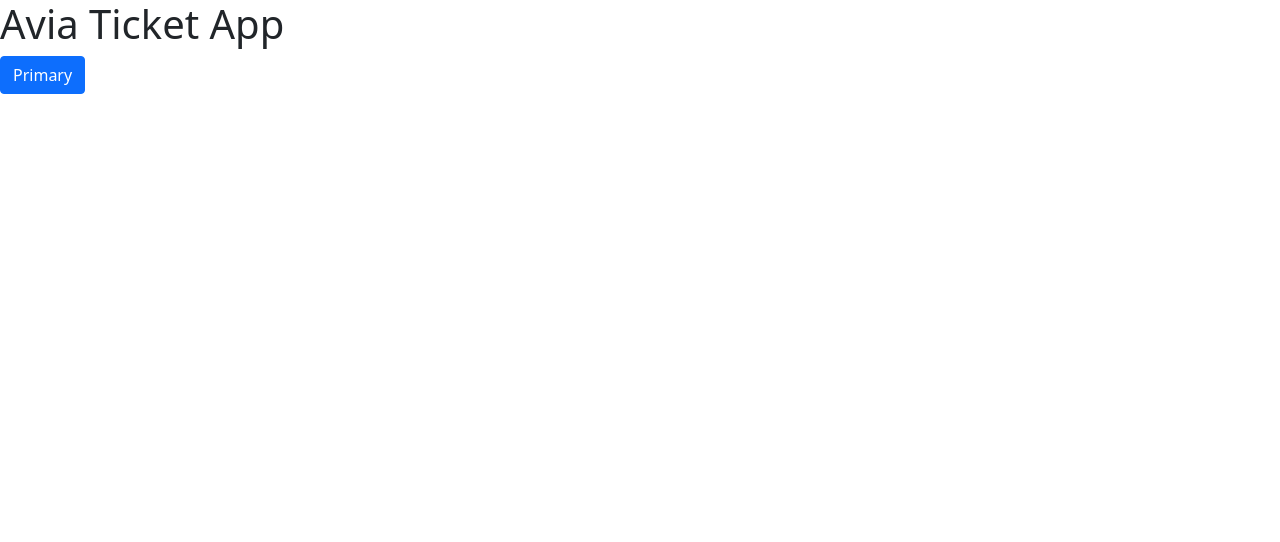
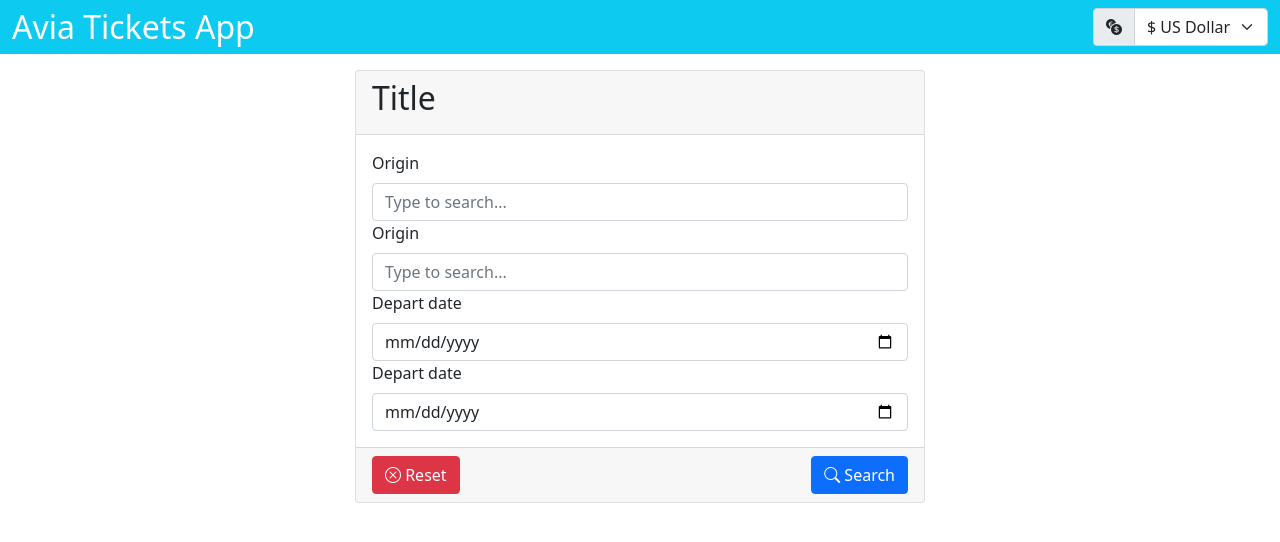
Before and after one commit to Bumble-sakh/Training-Avia-Tickets, a website built with webpack: page src/index.html in a window 1280 px wide. Built offline with nearby package versions, Linux system fonts and the light colour scheme; some packages are replaced by stand-ins of ours; no server answers.

Commit message:
edit: markup

```diff
--- a/src/index.html
+++ b/src/index.html
@@ -4,10 +4,84 @@
     <meta charset="UTF-8" />
     <meta name="viewport" content="width=device-width, initial-scale=1.0" />
     <meta http-equiv="X-UA-Compatible" content="ie=edge" />
-    <title>Avia Ticket App</title>
+    <title>Avia Tickets App</title>
   </head>
   <body>
-    <h1>Avia Ticket App</h1>
-    <button type="button" class="btn btn-primary">Primary</button>
+
+    <div class="container-fluid  bg-info">
+      <div class="row py-2">
+
+          <div class="col-4 col-mb-4"><span class="h2 text-white">Avia Tickets App</span></div>
+
+          <div class="col-8 col-mb-8 d-flex justify-content-end">
+
+            <div class="row">
+              <form name="currencySelect">
+                  <div class="input-group ">
+                    <i class="bi bi-currency-exchange input-group-text"></i>
+                    <select class="form-select form-control" >
+                      <option  value="dollar" selected>$ US Dollar</option>
+                      <option value="euro">€ Euro</option>
+                    </select>
+                  </div>
+              </form>
+            </div>
+
+          </div>
+
+      </div>
+    </div>
+
+    <div class="container">
+      <div class="row justify-content-center">
+        <div class="card  col-6 px-0 m-3">
+          <div class="card-header">
+            <h2>Title</h2>
+          </div>
+          <div class="card-body">
+            <form>
+              <label for="originDatalist" class="form-label">Origin</label>
+              <input class="form-control" list="originDatalistOptions" id="originDatalist" placeholder="Type to search...">
+              <datalist id="originDatalistOptions">
+                <option value="San Francisco">
+                <option value="New York">
+                <option value="Seattle">
+                <option value="Los Angeles">
+                <option value="Chicago">
+              </datalist>
+
+              <label for="destinationDatalist" class="form-label">Origin</label>
+              <input class="form-control" list="destinationDatalistOptions" id="destinationDatalist" placeholder="Type to search...">
+              <datalist id="destinationDatalistOptions">
+                <option value="San Francisco">
+                <option value="New York">
+                <option value="Seattle">
+                <option value="Los Angeles">
+                <option value="Chicago">
+              </datalist>
+
+              <label for="departDate" class="form-label">Depart date</label>
+              <input class="form-control" type="date" id="departDate">
+
+              <label for="returnDate" class="form-label">Depart date</label>
+              <input class="form-control" type="date" id="returnDate">
+            </form>
+          </div>
+          <div class="card-footer d-flex justify-content-between">
+            <button class="btn btn-danger">
+              <i class="bi bi-x-circle"></i>
+              Reset
+            </button>
+            <button class="btn btn-primary">
+              <i class="bi bi-search"></i>
+              Search
+            </button>
+          </div>
+        </div>
+      </div>
+    </div>
+
+
+
   </body>
 </html>
```
